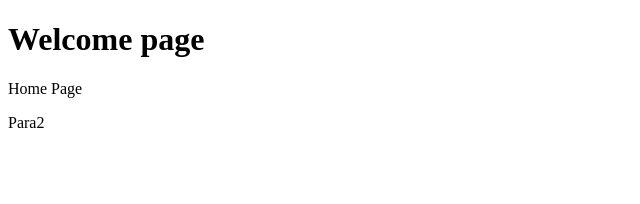
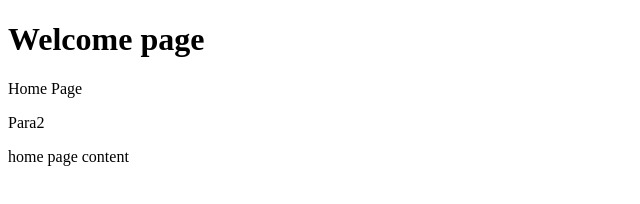
Before and after one commit to Maham005/Project1, a plain HTML site: page index.html in a window 1280 px wide. Shown: the whole page, without its empty margins (0-640 px from the left). Drawn offline with Linux system fonts and the light colour scheme.

Commit message:
Update2 index.html

```diff
--- a/index.html
+++ b/index.html
@@ -9,5 +9,6 @@
     <h1>Welcome page</h1>
     <p>Home Page </p>
     <p> Para2</p>
+    <p>home page content</p>
 </body>
 </html>
```
